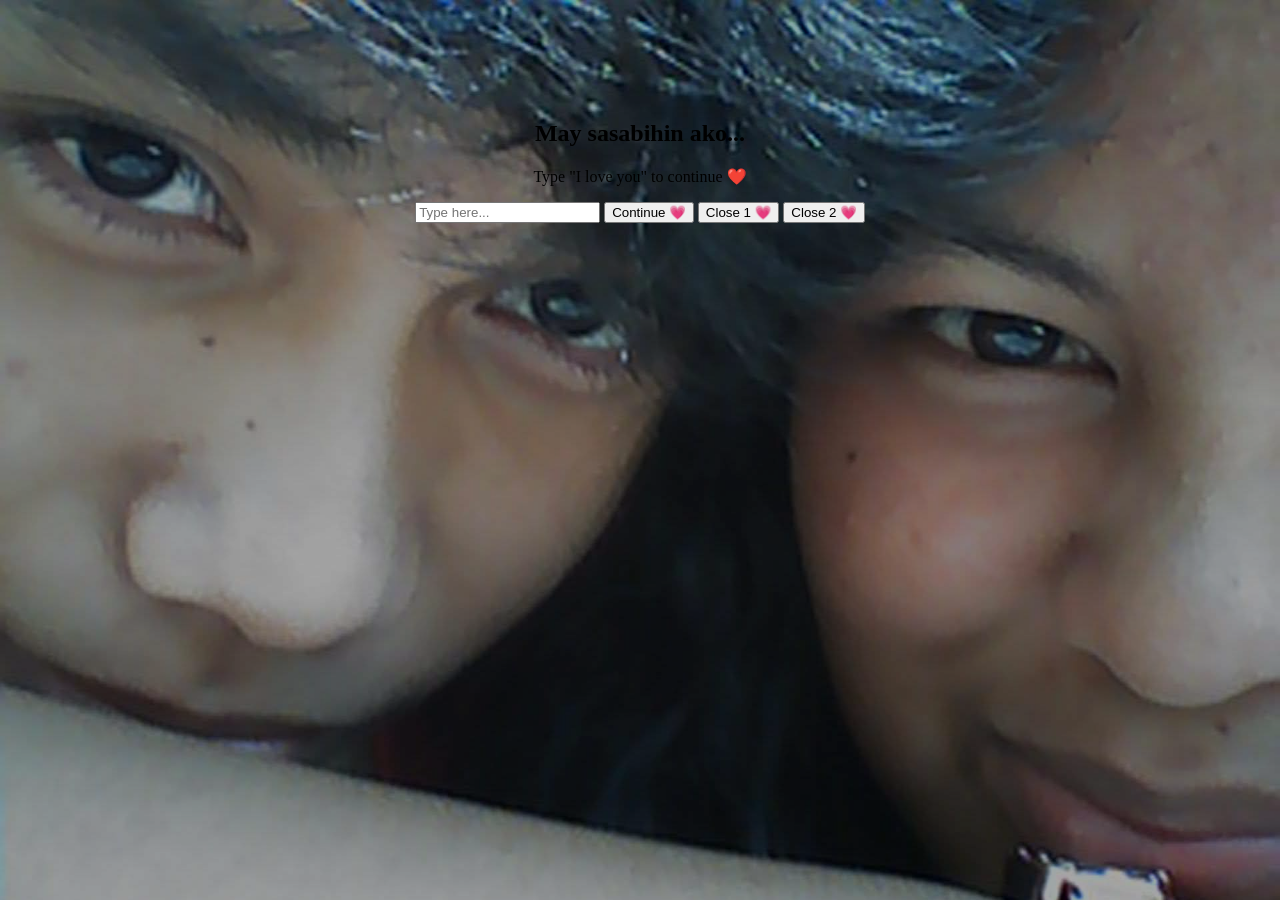
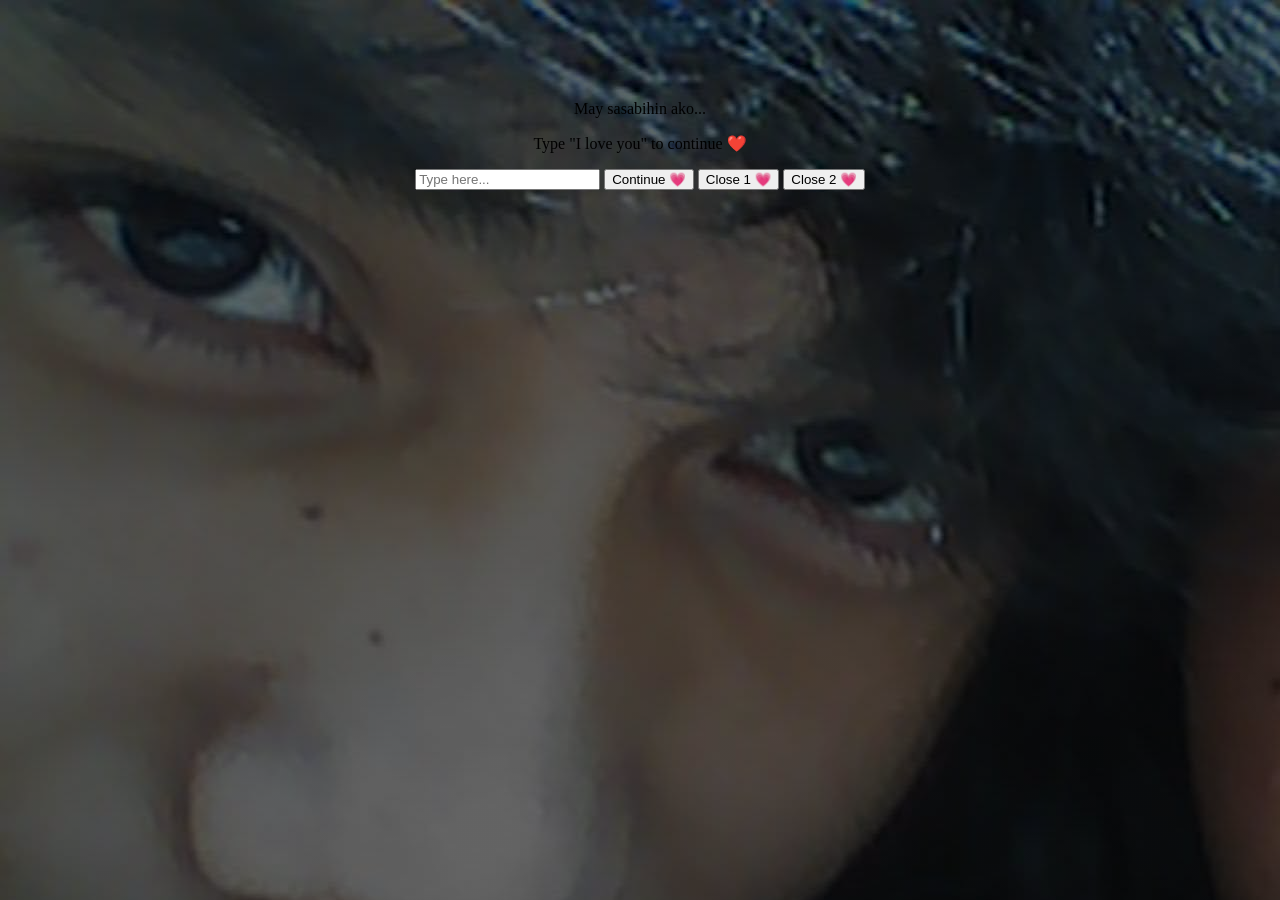
Before and after one commit to dumandaneljay8-wq/Link, a plain HTML site: page index.html in a window 1280 px wide. Drawn offline with Linux system fonts and the light colour scheme.

Commit message:
Update index.html

```diff
--- a/index.html
+++ b/index.html
@@ -9,11 +9,7 @@
   padding-top:100px;
   min-height:100vh;
   margin:0;
-  background-image:linear-gradient(rgba(0,0,0,0.35),rgba(0,0,0,0.35)),url('att.tfKvWhDv8x1LSznoaAShETdTKQGOecIMU8msEJsMEOM.jpg.jpeg');
-  background-size:cover;
-  background-position:center;
-  background-attachment:fixed;
-">
+  background-image:linear-gradient(rgba(0,0,0,0.60),rgba(0,0,0,0.60)),url('att.tfKvWhDv8x1LSznoaAShETdTKQGOecIMU8msEJsMEOM.jpg.jpeg');
 
   <h2>May sasabihin ako...</h2>
 
```
